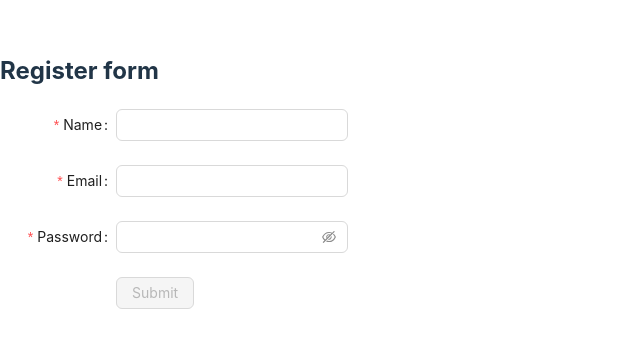
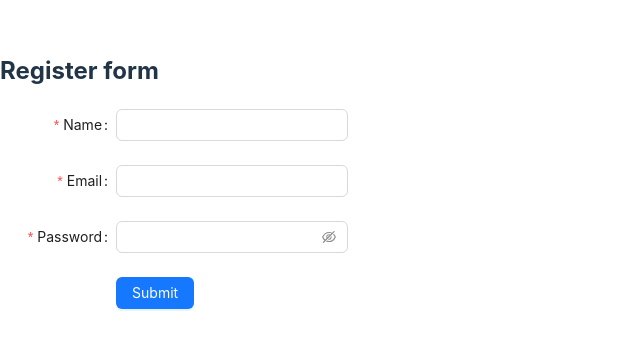
Before and after one commit to Gen639/1r-proyecto-ecommerce-fullstack, a React (Vite) app in the folder ecommerce-frontend/: page /register in a window 1280 px wide. Shown: the part 217-566 px from the top of the page, without its empty margins (0-640 px from the left). Built offline with nearby package versions, Linux system fonts and the light colour scheme.

Commit message:
Modified Register.jsx, fixing the submit button.

```diff
--- a/ecommerce-frontend/src/assets/components/Register/Register.jsx
+++ b/ecommerce-frontend/src/assets/components/Register/Register.jsx
@@ -5,8 +5,6 @@ import { Form, Input, Button } from "antd";
 const Register = () => {
   const [message, setMessage] = useState("");
   const [form] = Form.useForm();
-  const [btnDisabled, setBtnDisabled] = useState(true);
-
   const { postUser } = useContext(UserContext);
 
   const onFinish = (values) => {
@@ -14,7 +12,7 @@ const Register = () => {
     postUser(values);
 
     form.resetFields();
-    setMessage("New user was succesfully registered!");
+    setMessage("User was succesfully registered!");
     setTimeout(() => {
       setMessage("");
     }, 3000);
@@ -68,7 +66,7 @@ const Register = () => {
           </Form.Item>
 
           <Form.Item wrapperCol={{ offset: 8, span: 16 }}>
-            <Button type="primary" htmlType="submit" disabled={btnDisabled}>
+            <Button type="primary" htmlType="submit">
               Submit
             </Button>
           </Form.Item>
```
